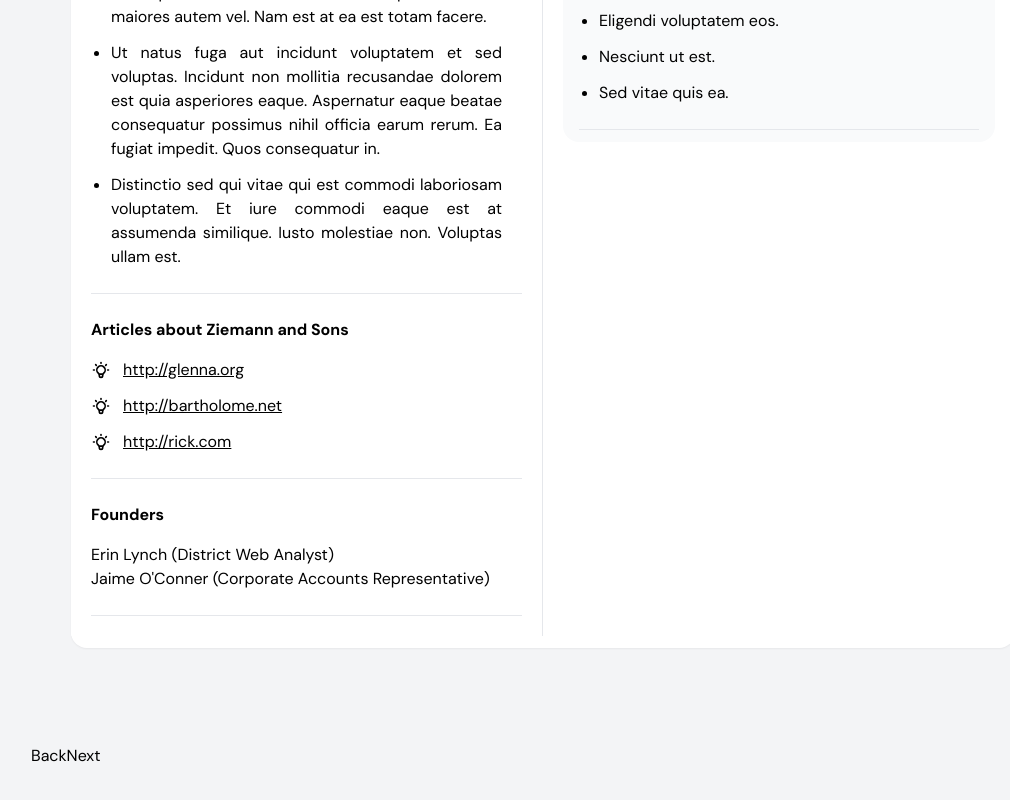
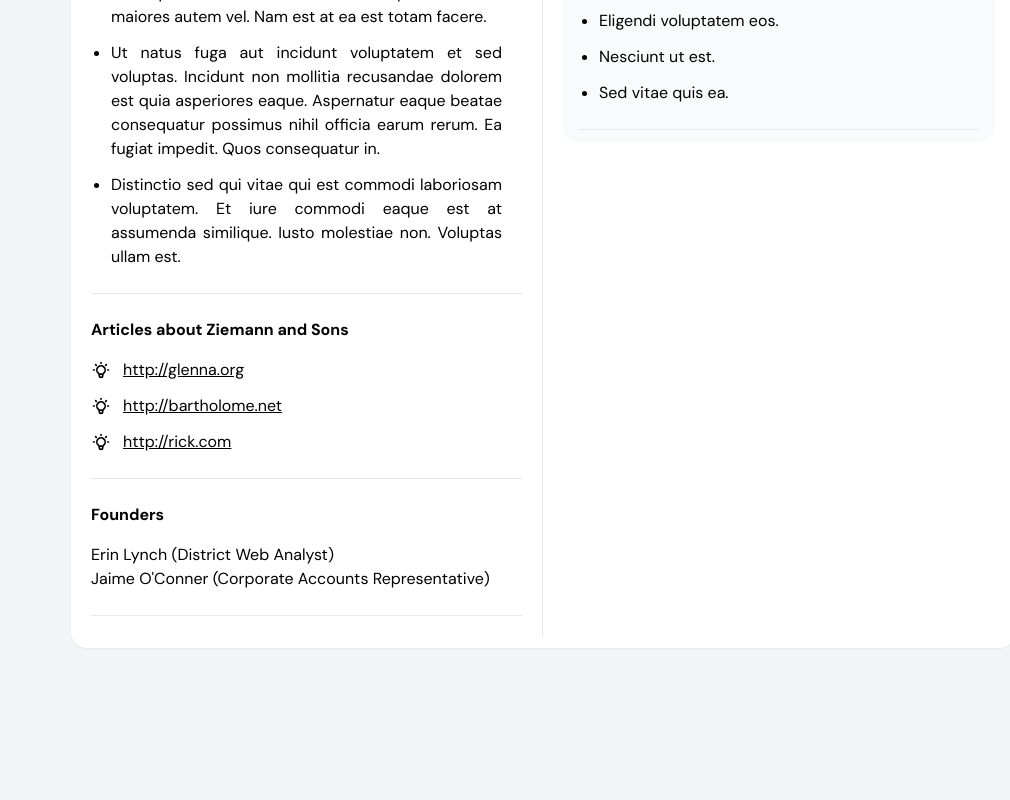
Before and after one commit to mubarakshow/otta-clone, a React (Create React App) app: page /jobs/page-1 in a window 1280 px wide. Shown: the part 767-1567 px from the top of the page, without its empty margins (97-1107 px from the left). Built offline with nearby package versions, Linux system fonts and the light colour scheme.

Commit message:
code clean up

```diff
--- a/src/pages/jobs/index.tsx
+++ b/src/pages/jobs/index.tsx
@@ -1,20 +1,14 @@
 import React, { useEffect } from "react";
-import { useParams } from "react-router-dom";
 import Layout from "../../components/Layout";
 import Job from "./job";
 import jobs from "../../data/jobs.json";
+// import { useParams } from "react-router-dom";
 
-import {
-  CarouselProvider,
-  Slider,
-  Slide,
-  ButtonBack,
-  ButtonNext,
-} from "pure-react-carousel";
+import { CarouselProvider, Slider, Slide } from "pure-react-carousel";
 import "pure-react-carousel/dist/react-carousel.es.css";
 
 const Jobs: React.FC = () => {
-  const { pageId } = useParams<{ pageId: string }>();
+  // const { pageId } = useParams<{ pageId: string }>();
 
   useEffect(() => {}, []);
 
@@ -40,8 +34,6 @@ const Jobs: React.FC = () => {
             </div>
           </Slide>
         </Slider>
-        <ButtonBack>Back</ButtonBack>
-        <ButtonNext>Next</ButtonNext>
       </CarouselProvider>
     </Layout>
   );
```
